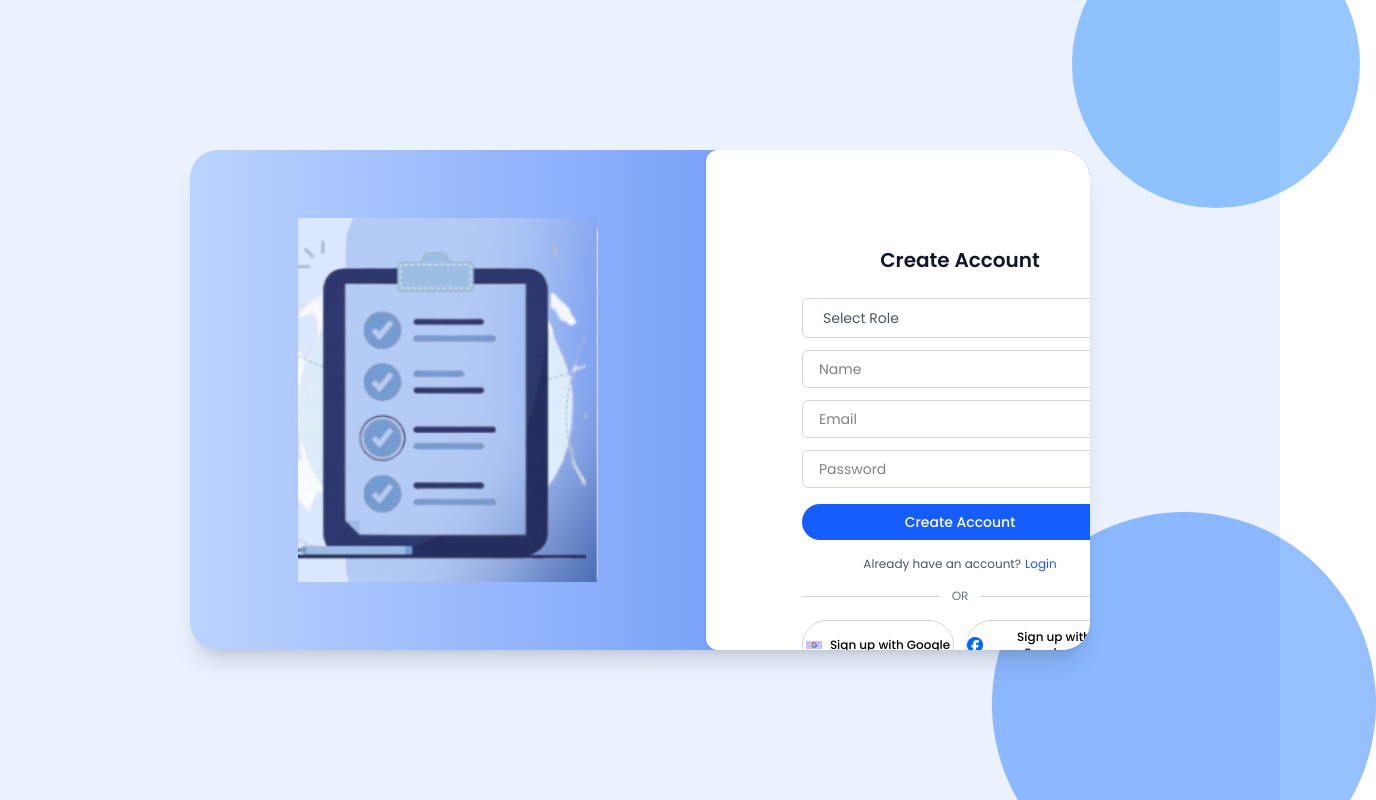
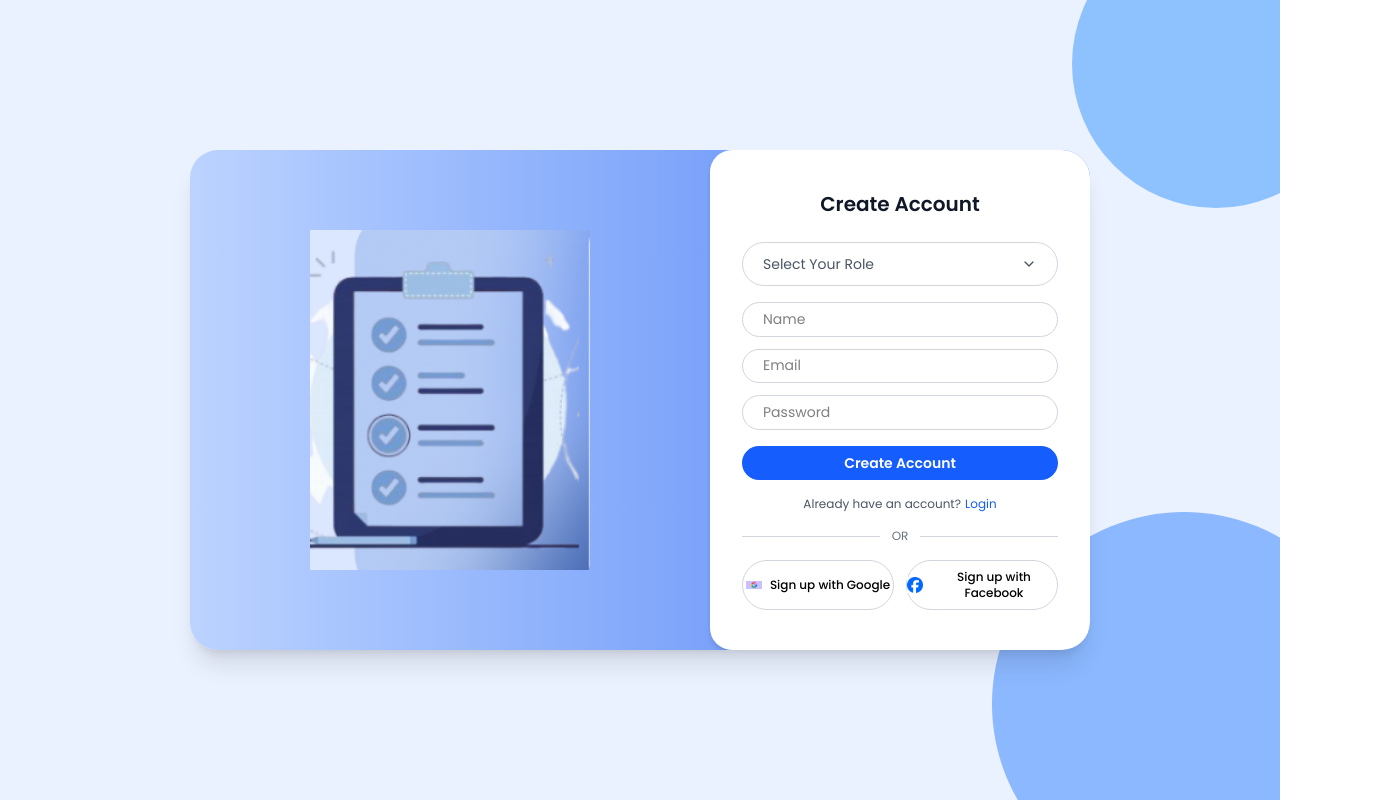
Before and after one commit to Mayur000/Inventory_Management_System, a React (Vite) app in the folder Frontend/: page /signup in a window 1280 px wide. Shown: the top 800 px of the page, 1376 px wide, since content can reach past the window. Built offline with nearby package versions, Linux system fonts and the light colour scheme; a web font is replaced by a local one.

Commit message:
fixed layout issue

```diff
--- a/Frontend/src/pages/Signup.jsx
+++ b/Frontend/src/pages/Signup.jsx
@@ -1,11 +1,17 @@
-import React, { useState } from "react";
+import React, { useState, useRef, useEffect } from "react";
 import { registerUser } from "../api/authApi";
-import { useNavigate } from "react-router-dom";
-
-import { Link } from "react-router-dom";
+import { useNavigate, Link } from "react-router-dom";
+import {
+  ChevronDown,
+  Shield,
+  FlaskConical,
+  GraduationCap,
+  Wrench,
+} from "lucide-react";
 
 const Signup = () => {
   const navigate = useNavigate();
+  const dropdownRef = useRef(null);
 
   const [form, setForm] = useState({
     name: "",
@@ -13,6 +19,15 @@ const Signup = () => {
     password: "",
     role: "",
   });
+
+  const [roleOpen, setRoleOpen] = useState(false);
+
+  const roles = [
+    { label: "Admin (HOD)", value: "admin", icon: Shield },
+    { label: "Practical Incharge", value: "practicalIncharge", icon: GraduationCap },
+    { label: "Lab Incharge", value: "labIncharge", icon: FlaskConical },
+    { label: "Lab Assistant", value: "labAssistant", icon: Wrench },
+  ];
 
   const handleChange = (e) =>
     setForm({ ...form, [e.target.name]: e.target.value });
@@ -28,46 +43,79 @@ const Signup = () => {
     }
   };
 
+  // Close dropdown when clicking outside
+  useEffect(() => {
+    const handleClickOutside = (e) => {
+      if (dropdownRef.current && !dropdownRef.current.contains(e.target)) {
+        setRoleOpen(false);
+      }
+    };
+    document.addEventListener("mousedown", handleClickOutside);
+    return () => document.removeEventListener("mousedown", handleClickOutside);
+  }, []);
+
   return (
-    <div className="min-h-screen flex items-center justify-center bg-[#eaf1ff]">
-      {/* Decorative Shapes */}
+    <div className="min-h-screen flex items-center justify-center bg-[#eaf1ff] relative overflow-hidden">
+      {/* Decorative Background Circles */}
       <div className="absolute -top-20 -right-20 w-72 h-72 bg-blue-400 rounded-full opacity-60" />
       <div className="absolute -bottom-24 -right-24 w-96 h-96 bg-blue-500 rounded-full opacity-50" />
 
       {/* Main Container */}
-      <div className="relative w-225 h-125 bg-linear-to-r from-[#bcd3ff] to-[#4f7df3] rounded-[28px] overflow-hidden shadow-xl flex">
+      <div className="relative w-[900px] h-[500px] bg-gradient-to-r from-[#bcd3ff] to-[#4f7df3] rounded-[28px] shadow-xl flex overflow-hidden">
         {/* Left Illustration */}
         <div className="flex-1 flex items-center justify-center">
           <img
             src="/signup-banner.png"
             alt="Signup Illustration"
-            className="w-75"
+            className="w-[280px]"
           />
         </div>
 
         {/* Right Signup Card */}
         <form
           onSubmit={handleSubmit}
-          className="bg-white p-8 rounded-xl w-96 shadow"
+          className="bg-white w-[380px] rounded-[22px] px-8 py-10 shadow-md flex flex-col justify-center"
         >
-          <div className="w-95 bg-white rounded-[22px] m-8 px-8 py-8 flex flex-col">
           <h1 className="text-xl font-semibold text-gray-900 text-center mb-6">
             Create Account
           </h1>
 
-            {/* Role Selector */}
-            <select
-              name="role"
-              onChange={handleChange}
-              required
-              className="mb-3 px-4 py-2 border border-gray-300 rounded-md text-sm text-gray-600 focus:outline-none focus:ring-2 focus:ring-blue-400"
+          {/* Custom Role Dropdown */}
+          <div className="relative mb-4" ref={dropdownRef}>
+            <button
+              type="button"
+              onClick={() => setRoleOpen(!roleOpen)}
+              className="w-full flex items-center justify-between px-5 h-11 border border-gray-300 rounded-full text-sm text-gray-600 bg-white hover:border-blue-400"
             >
-              <option value="">Select Role</option>
-              <option value="admin">Admin</option>
-              <option value="labAssistant">Lab Assistant</option>
-              <option value="labIncharge">Lab Incharge</option>
-              <option value="practicalIncharge">Practical Incharge</option>
-            </select>
+              <span>
+                {form.role
+                  ? roles.find((r) => r.value === form.role)?.label
+                  : "Select Your Role"}
+              </span>
+              <ChevronDown size={16} />
+            </button>
+
+            {roleOpen && (
+              <div className="absolute z-20 mt-2 w-full bg-white rounded-xl shadow-lg border border-gray-200 overflow-hidden">
+                {roles.map((role) => {
+                  const Icon = role.icon;
+                  return (
+                    <div
+                      key={role.value}
+                      onClick={() => {
+                        setForm({ ...form, role: role.value });
+                        setRoleOpen(false);
+                      }}
+                      className="flex items-center gap-3 px-4 py-3 text-sm text-gray-700 hover:bg-blue-50 cursor-pointer"
+                    >
+                      <Icon size={16} className="text-blue-600" />
+                      {role.label}
+                    </div>
+                  );
+                })}
+              </div>
+            )}
+          </div>
 
           {/* Name */}
           <input
@@ -76,7 +124,7 @@ const Signup = () => {
             onChange={handleChange}
             required
             placeholder="Name"
-              className="mb-3 px-4 py-2 border border-gray-300 rounded-md text-sm focus:outline-none focus:ring-2 focus:ring-blue-400"
+            className="mb-3 px-5 h-11 border border-gray-300 rounded-full text-sm focus:outline-none focus:ring-2 focus:ring-blue-400"
           />
 
           {/* Email */}
@@ -86,21 +134,24 @@ const Signup = () => {
             onChange={handleChange}
             required
             placeholder="Email"
-              className="mb-3 px-4 py-2 border border-gray-300 rounded-md text-sm focus:outline-none focus:ring-2 focus:ring-blue-400"
+            className="mb-3 px-5 h-11 border border-gray-300 rounded-full text-sm focus:outline-none focus:ring-2 focus:ring-blue-400"
           />
 
           {/* Password */}
           <input
-              name="passwoed"
+            name="password"
             type="password"
             onChange={handleChange}
             required
             placeholder="Password"
-              className="mb-4 px-4 py-2 border border-gray-300 rounded-md text-sm focus:outline-none focus:ring-2 focus:ring-blue-400"
+            className="mb-4 px-5 h-11 border border-gray-300 rounded-full text-sm focus:outline-none focus:ring-2 focus:ring-blue-400"
           />
 
-            {/* Create Button */}
-            <button className="w-full bg-blue-600 text-white py-2 rounded-full text-sm font-medium hover:bg-blue-700 transition">
+          {/* Create Account Button */}
+          <button
+            type="submit"
+            className="w-full bg-blue-600 text-white h-11 rounded-full text-sm font-semibold hover:bg-blue-700 transition"
+          >
             Create Account
           </button>
 
@@ -109,7 +160,7 @@ const Signup = () => {
             Already have an account?
             <Link
               to="/login"
-                className="text-blue-600 cursor-pointer hover:underline ml-1"
+              className="text-blue-600 hover:underline ml-1"
             >
               Login
             </Link>
@@ -124,16 +175,21 @@ const Signup = () => {
 
           {/* Social Signup */}
           <div className="flex gap-3">
-              <button className="flex-1 flex items-center justify-center gap-2 border border-gray-300 rounded-full py-2 text-xs font-medium hover:bg-gray-50">
+            <button
+              type="button"
+              className="flex-1 flex items-center justify-center gap-2 border border-gray-300 rounded-full py-2 text-xs font-medium hover:bg-gray-50"
+            >
               <img src="/google.jpeg" alt="Google" className="w-4" />
               Sign up with Google
             </button>
 
-              <button className="flex-1 flex items-center justify-center gap-2 border border-gray-300 rounded-full py-2 text-xs font-medium hover:bg-gray-50">
+            <button
+              type="button"
+              className="flex-1 flex items-center justify-center gap-2 border border-gray-300 rounded-full py-2 text-xs font-medium hover:bg-gray-50"
+            >
               <img src="/facebook.png" alt="Facebook" className="w-4" />
               Sign up with Facebook
             </button>
-            </div>
           </div>
         </form>
       </div>
```
Lines whose indentation alone changed are shown as unchanged.
